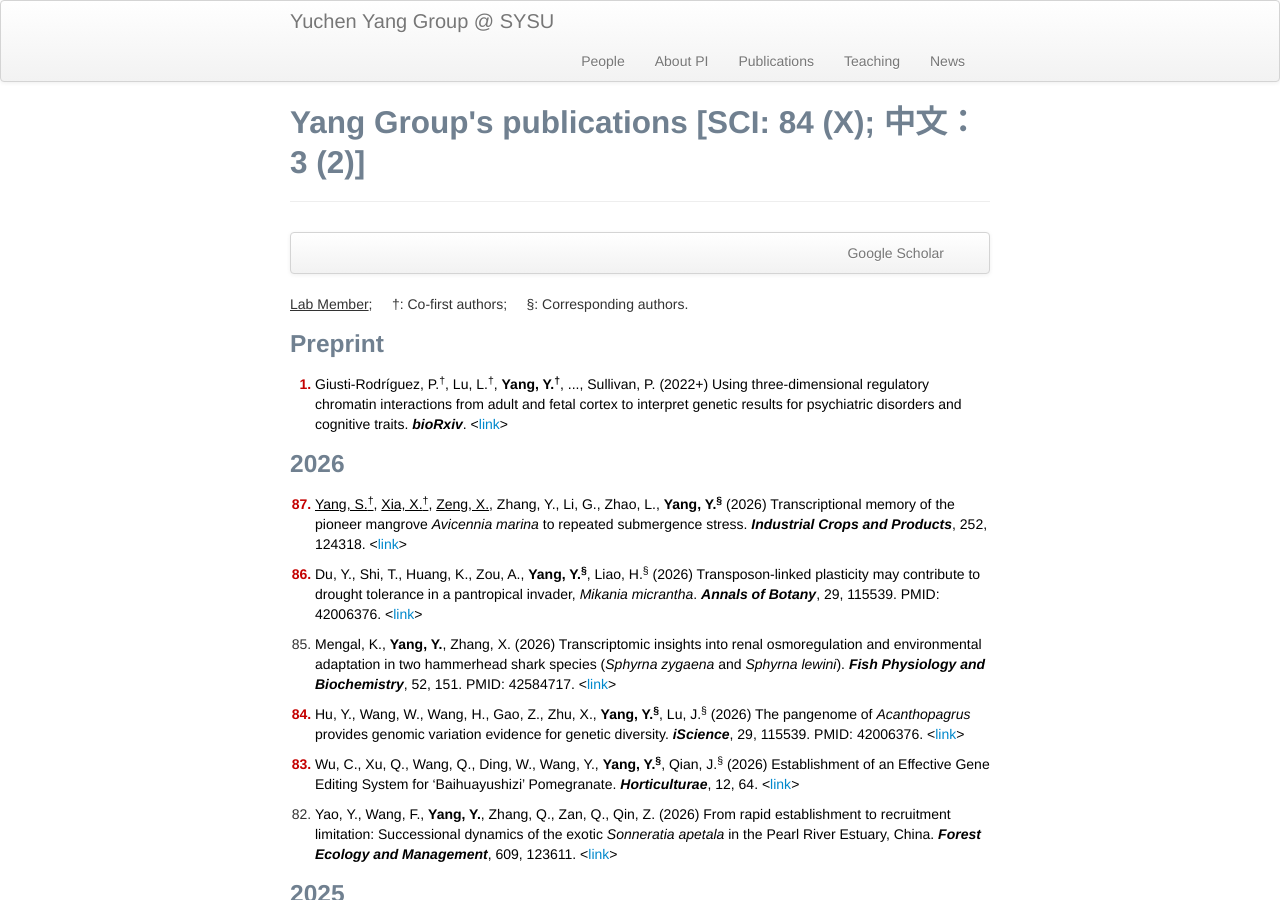
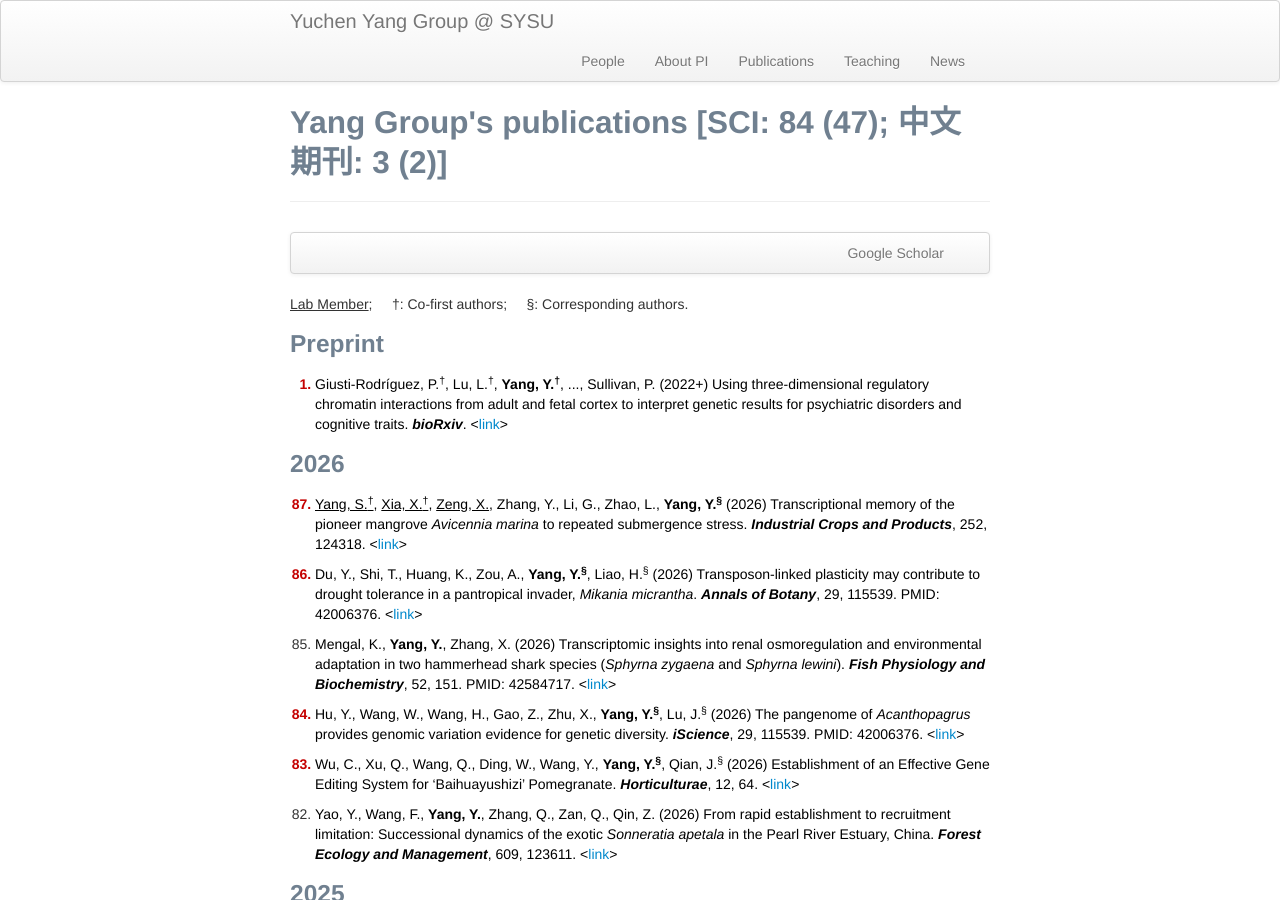
Before and after one commit to yuchenyanggroup/yuchenyanggroup.github.io, a Jekyll site: the page built from pages/pubs.md, in a window 1280 px wide and 900 px high. Built offline with Jekyll 4.4.1, drawn with Linux system fonts in a browser that asks for light colours.

Commit message:
Update pubs.md

```diff
--- a/pages/pubs.md
+++ b/pages/pubs.md
@@ -1,6 +1,6 @@
 ---
 layout: page
-title: "Yang Group's publications [SCI: 84 (X); 中文： 3 (2)]"
+title: "Yang Group's publications [SCI: 84 (47); 中文期刊: 3 (2)]"
 ---
 
 <div class="navbar">
```
